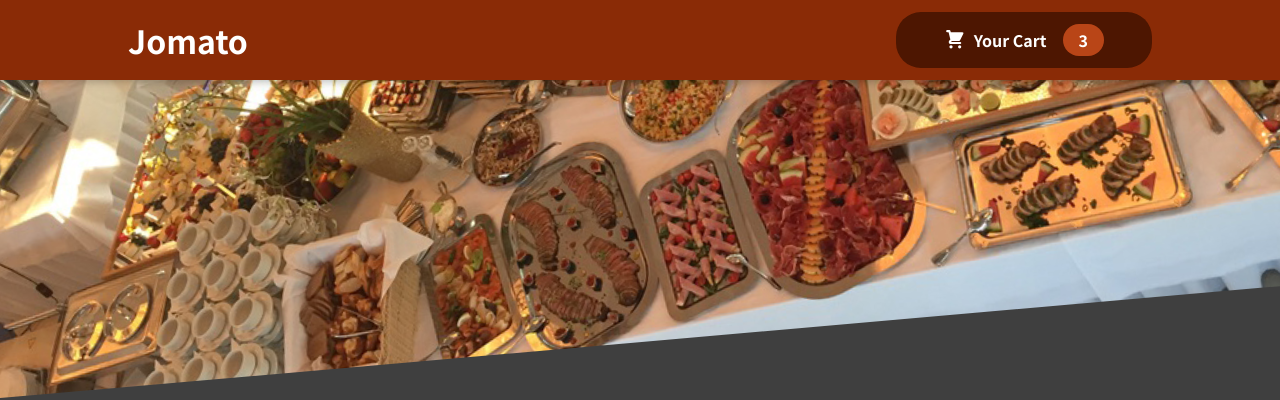
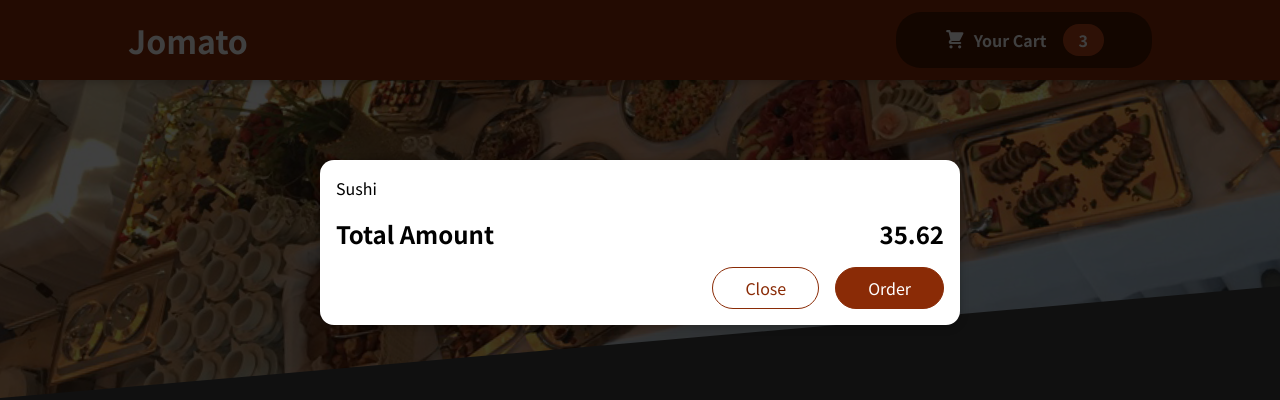
Before and after one commit to sam150618/Food-Ordering-App, a React (Create React App) app: page / in a window 1280 px wide. Shown: the top 400 px of the page. Built offline with nearby package versions, Linux system fonts and the light colour scheme.

Commit message:
Adding a Modal via a React Portal

```diff
--- a/public/index.html
+++ b/public/index.html
@@ -28,6 +28,7 @@
   </head>
   <body>
     <noscript>You need to enable JavaScript to run this app.</noscript>
+    <div id="overlays"></div>
     <div id="root"></div>
     <!--
       This HTML file is a template.
--- a/src/App.js
+++ b/src/App.js
@@ -1,13 +1,15 @@
-import React, {Fragment} from 'react'
-import Header from './components/Layout/Header'
-import Meals from './components/Meals/Meals'
+import React, { Fragment } from "react";
+import Header from "./components/Layout/Header";
+import Meals from "./components/Meals/Meals";
+import Cart from "./components/Cart/Cart";
 
 function App() {
   return (
     <Fragment>
-      <Header/>
+      <Cart />
+      <Header />
       <main>
-        <Meals/>
+        <Meals />
       </main>
     </Fragment>
   );
--- a/src/components/Cart/Cart.js
+++ b/src/components/Cart/Cart.js
@@ -1,8 +1,9 @@
 import classes from "./Cart.module.css";
+import Modal from "../UI/Modal";
 
 const Cart = (props) => {
   const cartItems = (
-    <ul className={classes['cart-items']}>
+    <ul className={classes["cart-items"]}>
       {[
         {
           id: "c1",
@@ -17,7 +18,7 @@
   );
 
   return (
-    <div>
+    <Modal>
       {cartItems}
       <div className={classes.total}>
         <span>Total Amount</span>
@@ -27,7 +28,7 @@
         <button className={classes["button--alt"]}>Close</button>
         <button className={classes.button}>Order</button>
       </div>
-    </div>
+    </Modal>
   );
 };
 
--- /dev/null
+++ b/src/components/UI/Modal.js
@@ -0,0 +1,35 @@
+import { Fragment } from "react";
+import ReactDOM from "react-dom";
+
+import classes from "./Modal.module.css";
+
+const Backdrop = (props) => {
+  return <div className={classes.backdrop} onClick={props.onClose} />;
+};
+
+const ModalOverlay = (props) => {
+  return (
+    <div className={classes.modal}>
+      <div className={classes.content}>{props.children}</div>
+    </div>
+  );
+};
+
+const portalElement = document.getElementById("overlays");
+
+const Modal = (props) => {
+  return (
+    <Fragment>
+      {ReactDOM.createPortal(
+        <Backdrop onClose={props.onClose} />,
+        portalElement
+      )}
+      {ReactDOM.createPortal(
+        <ModalOverlay>{props.children}</ModalOverlay>,
+        portalElement
+      )}
+    </Fragment>
+  );
+};
+
+export default Modal;
--- /dev/null
+++ b/src/components/UI/Modal.module.css
@@ -0,0 +1,40 @@
+.backdrop {
+  position: fixed;
+  top: 0;
+  left: 0;
+  width: 100%;
+  height: 100vh;
+  z-index: 20;
+  background-color: rgba(0, 0, 0, 0.75);
+}
+
+.modal {
+  position: fixed;
+  top: 20vh;
+  left: 5%;
+  width: 90%;
+  background-color: white;
+  padding: 1rem;
+  border-radius: 14px;
+  box-shadow: 0 2px 8px rgba(0, 0, 0, 0.25);
+  z-index: 30;
+  animation: slide-down 300ms ease-out forwards;
+}
+
+@media (min-width: 768px) {
+  .modal {
+    width: 40rem;
+    left: calc(50% - 20rem);
+  }
+}
+
+@keyframes slide-down {
+  from {
+    opacity: 0;
+    transform: translateY(-3rem);
+  }
+  to {
+    opacity: 1;
+    transform: translateY(0);
+  }
+}
```
